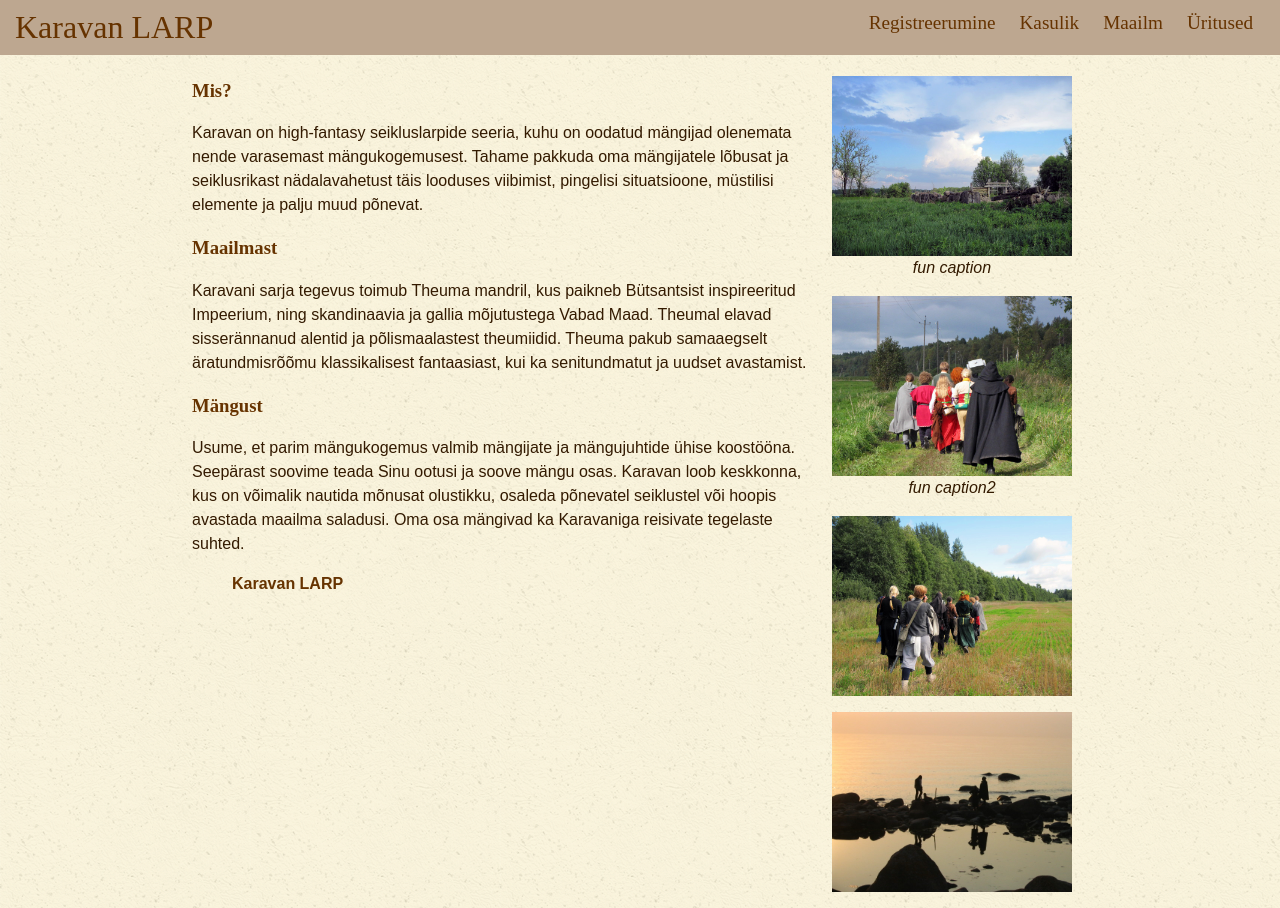
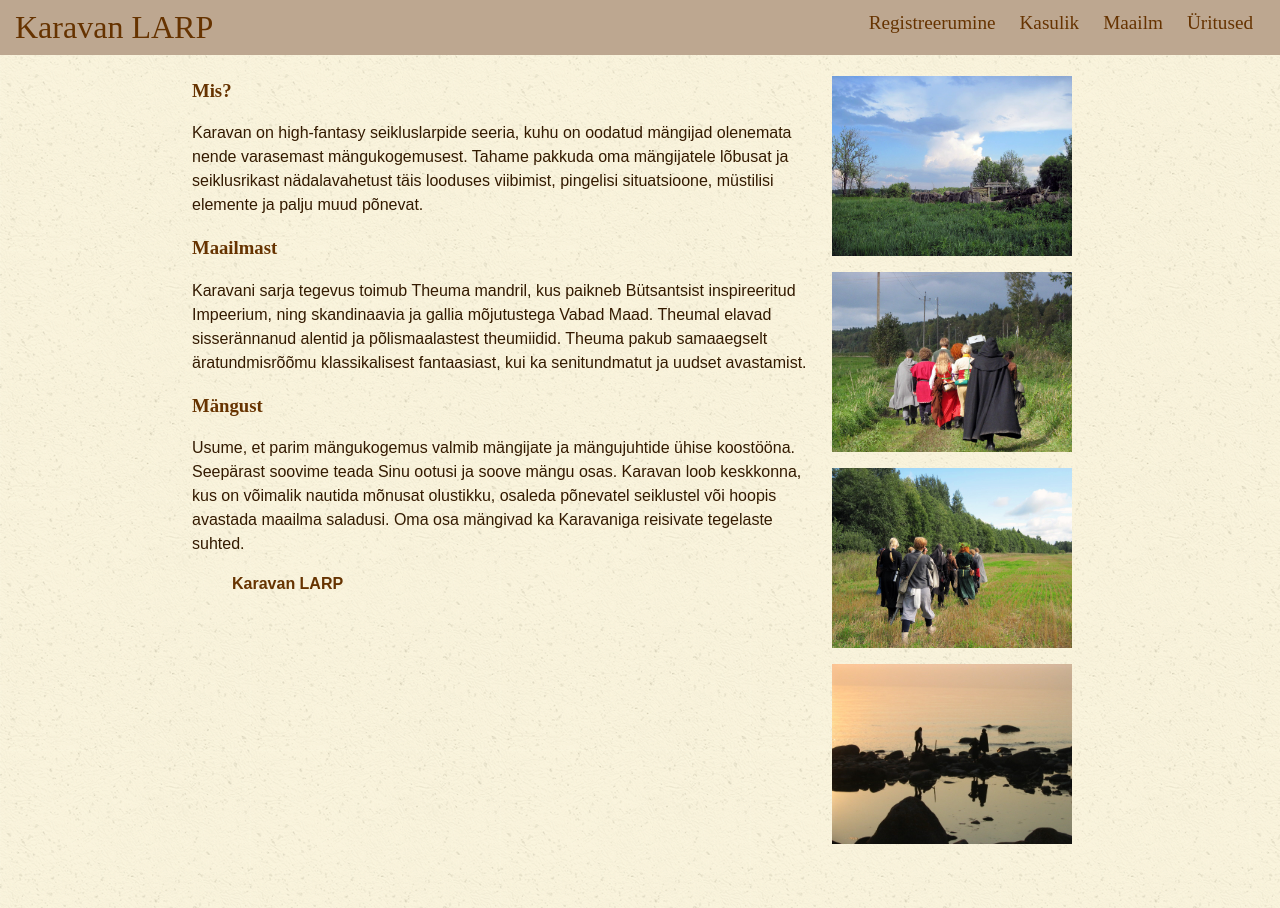
Before and after one commit to karavanlarp/karavanlarp.github.io, a Jekyll site: the page built from est/index.md, in a window 1280 px wide. Built offline with Jekyll 4.4.1, drawn with Linux system fonts in a browser that asks for light colours; some web fonts are replaced.

Commit message:
esilehelt captionid ära

```diff
--- a/est/index.md
+++ b/est/index.md
@@ -3,10 +3,8 @@ layout: default-fb-est
 title: Karavan LARP
 right_content: |
     ![Image](/img/gallery/Thanaria_6_34.JPG)
-    *fun caption*
 
     ![Image](/img/gallery/Fyerellal_4_40.JPG)
-    *fun caption2*
 
     ![Image](/img/gallery/Fyerellal_6_30.JPG)
 
```
